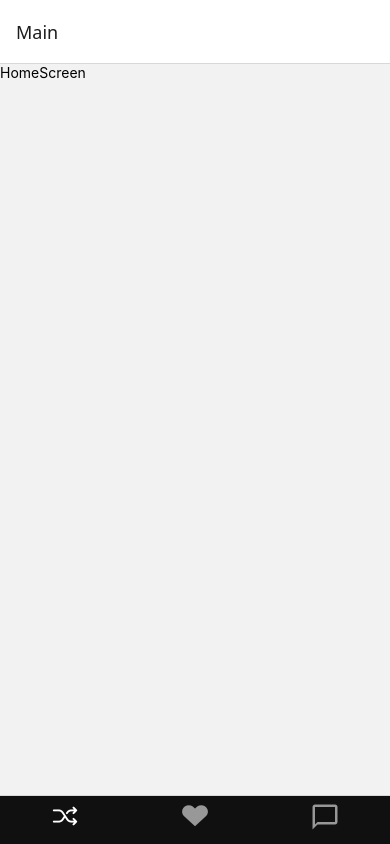
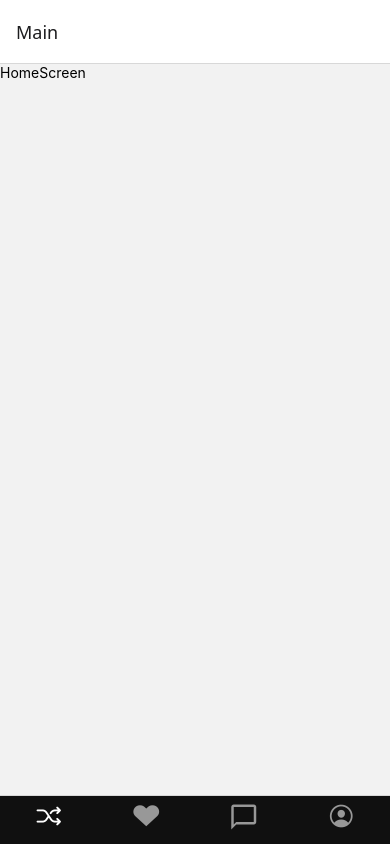
Before and after one commit to gottajsx/ReactNative-Hinge-AWS, a React Native app: screen / in a window 390 px wide. Built offline with nearby package versions, Linux system fonts and the light colour scheme.

Commit message:
Adding profile icon on StackNavigator tabBarIcon

```diff
--- a/navigation/StackNavigator.js
+++ b/navigation/StackNavigator.js
@@ -124,6 +124,31 @@ const StackNavigator = () => {
                     }}
                 />
 
+                <Tab.Screen
+                    name="Profile"
+                    component={ProfileScreen}
+                    options={{
+                        tabBarStyle: {backgroundColor: '#101010'},
+                        headerShown: false,
+                        tabBarIcon: ({ focused }) =>
+                            focused ? (
+                                <Ionicons
+                                    style={{ paddingTop: 3 }}
+                                    name="person-circle-outline"
+                                    size={28}
+                                    color="white"
+                                />
+                            ) : (
+                                <Ionicons
+                                    style={{ paddingTop: 3 }}
+                                    name="person-circle-outline"
+                                    size={28}
+                                    color="#989898"
+                                />
+                            ),
+                    }}
+                />
+
             </Tab.Navigator>
         );
     }
```
